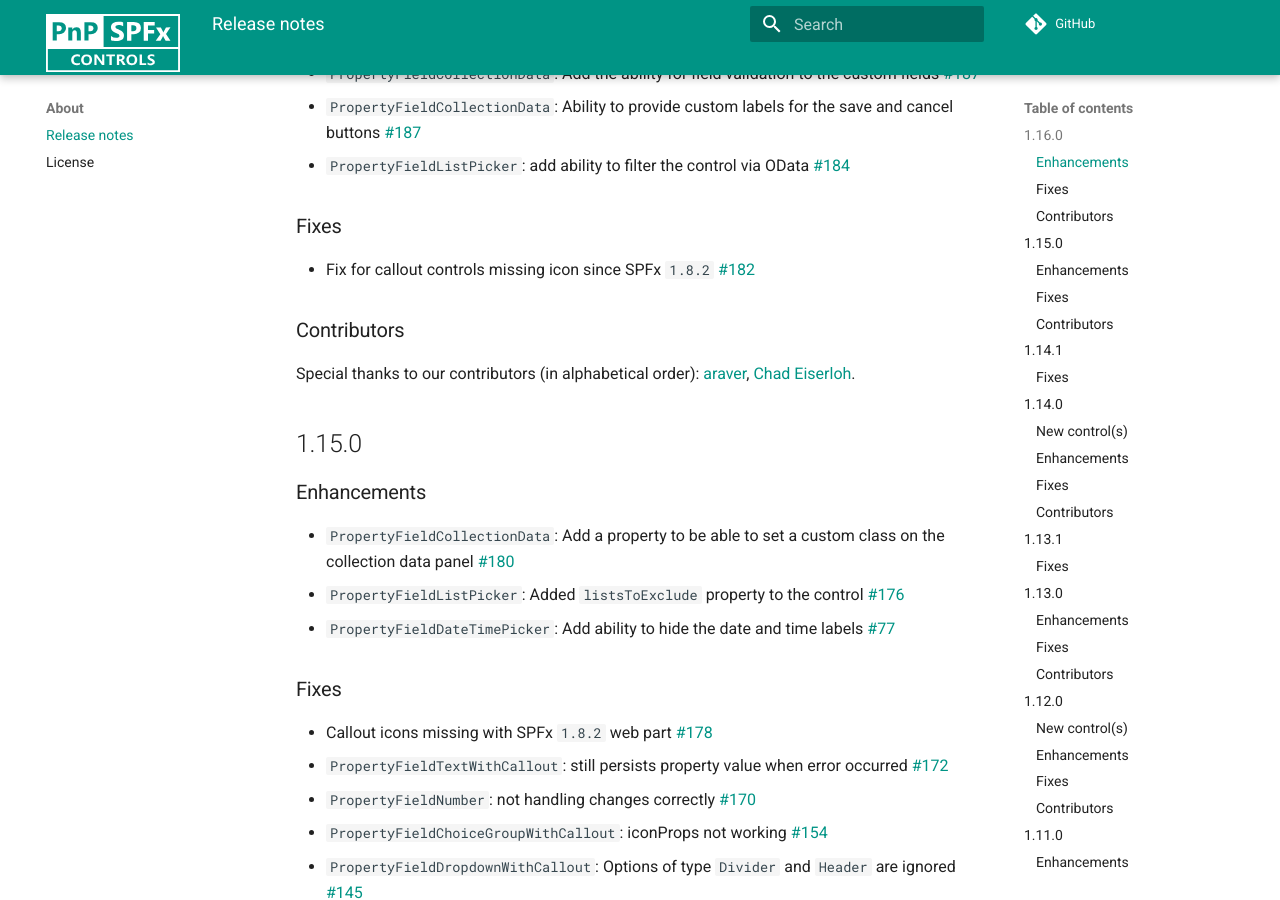
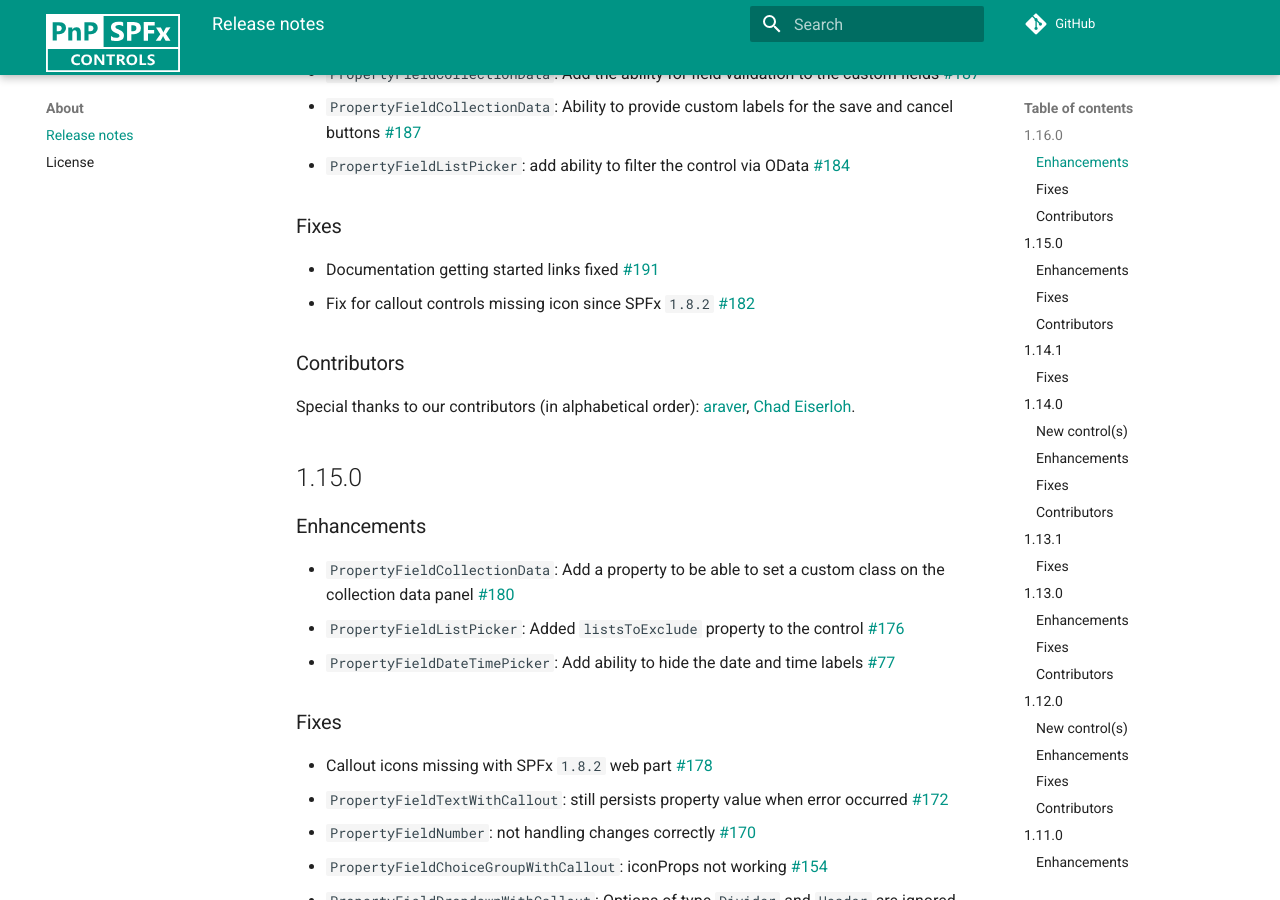
Before and after one commit to pnp/sp-dev-fx-property-controls, an MkDocs documentation site: the page built from docs/documentation/docs/about/release-notes.md, in a window 1280 px wide and 900 px high, scrolled down 361 px. Built offline with MkDocs 1.6.1 and Material for MkDocs 9.7.7, drawn with Linux system fonts in a browser that asks for light colours; comment, search, counter and statistics services are not loaded.

Commit message:
Updated changelog

```diff
--- a/CHANGELOG.json
+++ b/CHANGELOG.json
@@ -10,6 +10,7 @@
           "`PropertyFieldListPicker`: add ability to filter the control via OData [#184](https://github.com/SharePoint/sp-dev-fx-property-controls/issues/184)"
         ],
         "fixes": [
+          "Documentation getting started links fixed [#191](https://github.com/SharePoint/sp-dev-fx-property-controls/issues/191)",
           "Fix for callout controls missing icon since SPFx `1.8.2` [#182](https://github.com/SharePoint/sp-dev-fx-property-controls/issues/182)"
         ]
       },
--- a/docs/documentation/docs/about/release-notes.md
+++ b/docs/documentation/docs/about/release-notes.md
@@ -10,6 +10,7 @@
 
 ### Fixes
 
+- Documentation getting started links fixed [#191](https://github.com/SharePoint/sp-dev-fx-property-controls/issues/191)
 - Fix for callout controls missing icon since SPFx `1.8.2` [#182](https://github.com/SharePoint/sp-dev-fx-property-controls/issues/182)
 
 ### Contributors
```
Also changed, not shown: CHANGELOG.md.
